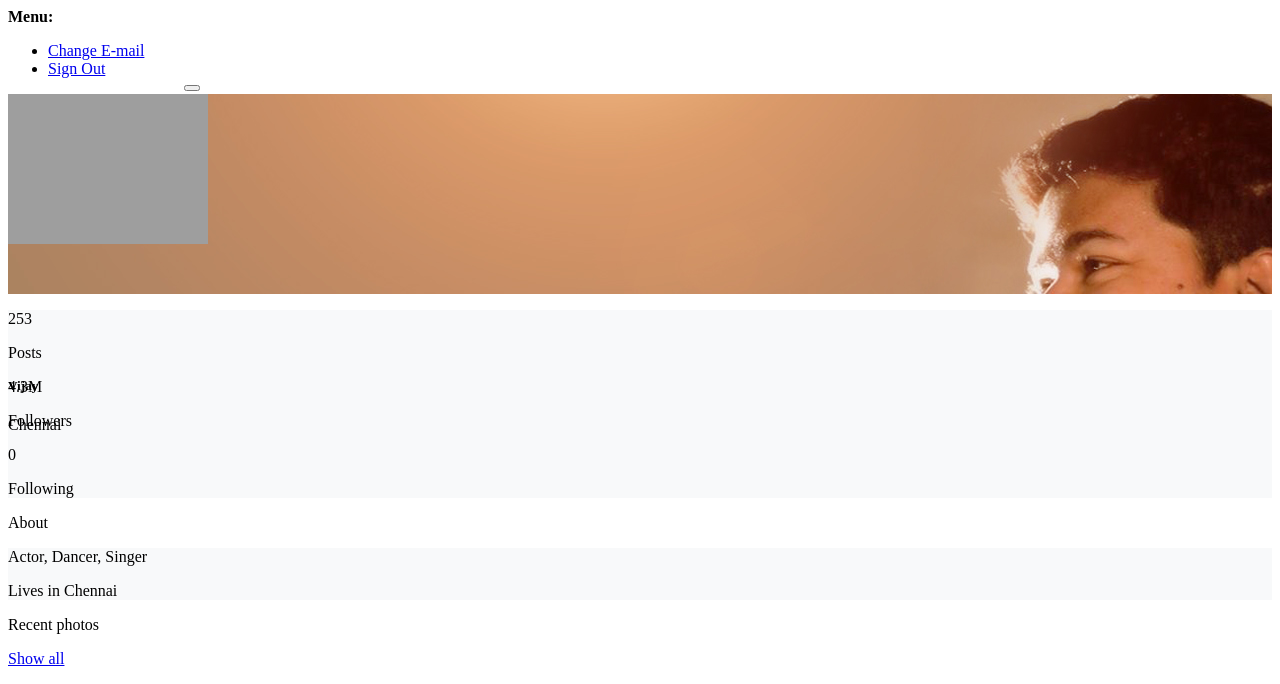
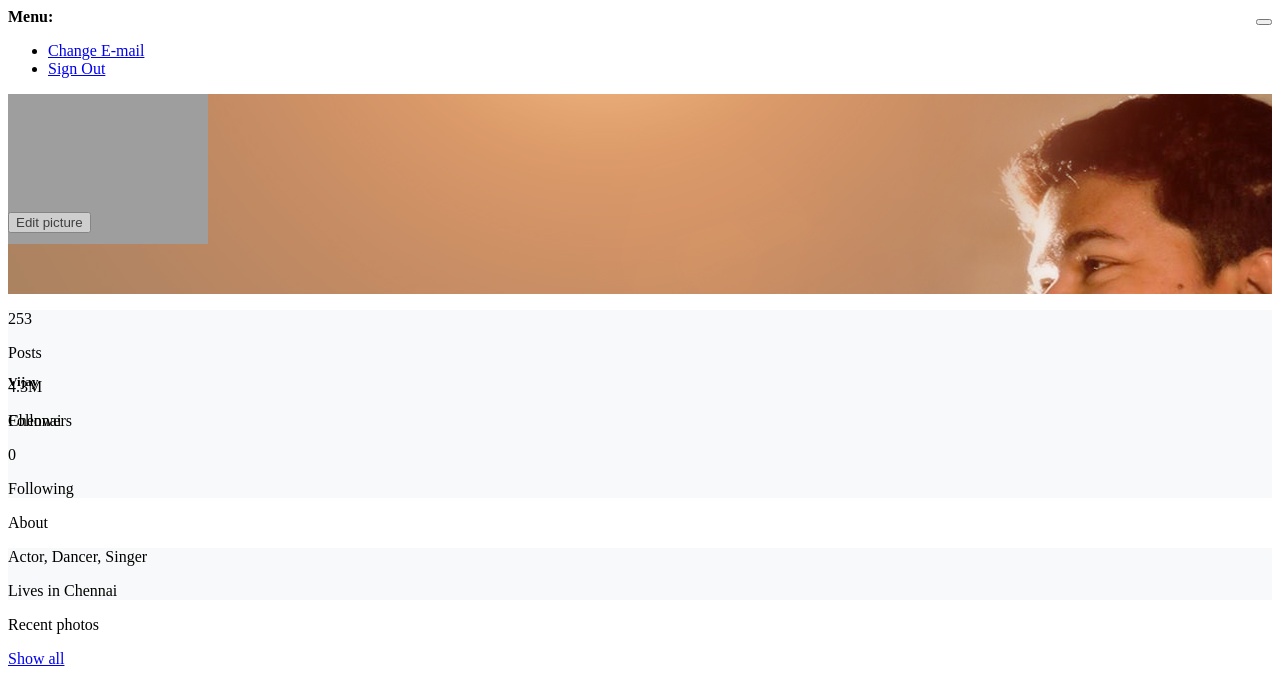
Before and after one commit to VivekanandhanD/castme, a Django app: page /profile in a window 1280 px wide. Shown: the top 684 px of the page. Run offline with Django 3.2, Linux system fonts and the light colour scheme; the visitor is signed in with stand-in values (Sample User, id 1); grey boxes are pictures that could not be loaded.

Commit message:
edit buttons

```diff
--- a/web/templates/profile.html
+++ b/web/templates/profile.html
@@ -7,22 +7,25 @@
         <div class="col col-lg-9 col-xl-9">
             <div class="card">
             <div class="rounded-top text-white d-flex flex-row" style="background-color: #000; height:200px; background-image: url('{% static 'images/cover.jpg' %}');">
-                <div class="ms-4 mt-5 d-flex flex-column" style="width: 150px;">
-                    <div class="d-flex justify-content-end" style="position: absolute;top: 74px;left: 184px;">
-                        <button type="button" class="btn btn-floating text-primary"  data-mdb-ripple-color="dark">
-                            <i class="fas fa-pencil-alt fa-2x"></i>
-                        </button>
-                    </div>
+                <div class="d-flex justify-content-end" style="position: absolute;top: 8px;right: 8px;">
+                    <button id="edit-cp" type="button" class="btn btn-floating text-white"  data-mdb-ripple-color="dark">
+                        <i class="fas fa-pencil-alt fa-2x"></i>
+                    </button>
+                </div>
+                <div class="ms-4 mt-5 d-flex flex-column card" style="width: 150px; height: 150px;">
                     <!-- <img src="https://pbs.twimg.com/profile_banners/1156338067/1655884717/1500x500"
                         alt="Generic placeholder image" class="img-fluid img-thumbnail mt-4 mb-2"
                         style="width:150px; z-index: 1" /> -->
                     <img src="https://www.filmibeat.com/img/popcorn/profile_photos/vijay-20220622092431-662.jpg"
-                        alt="Generic placeholder image" class="img-fluid img-thumbnail mt-4 mb-2"
-                        style="height:150px; z-index: 1; object-fit: cover;" />
-                    <!-- <button type="button" class="btn btn-outline-dark" data-mdb-ripple-color="dark"
-                        style="z-index: 1;">
-                        Edit profile
-                    </button> -->
+                        alt="Generic placeholder image" class="img-fluid img-thumbnail"
+                        style="height:150px; object-fit: cover;" />
+                    <!-- <div class="card-img-overlay d-flex align-items-end" style="">
+                        <h6 class="card-title bg-dark mt-1">Edit Picture</h6>
+                    </div> -->
+                    <button id="edit-dp" type="button" class="btn bg-light" data-mdb-ripple-color="dark"
+                        style="z-index: 1;top: -36px;position: relative;overflow: visible;opacity: 60%;">
+                        Edit picture
+                    </button>
                 </div>
                 <div class="ms-3" style="margin-top: 130px;">
                     <h5>Vijay</h5>
```
